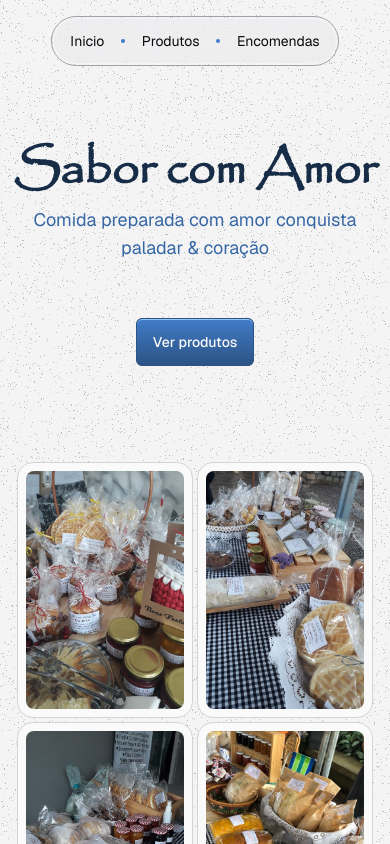
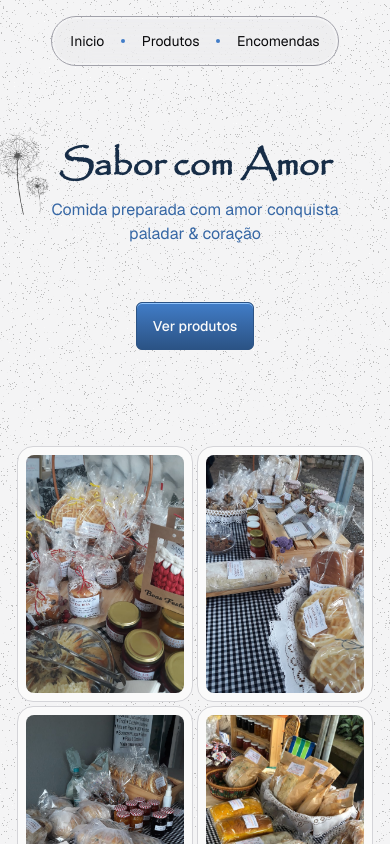
Before and after one commit to jotapemattos/sabor-com-amor, a Next.js app: page / in a window 390 px wide. Shown: the top 844 px of the page. Built offline with nearby package versions, Linux system fonts and the light colour scheme.

Commit message:
style(home): adjusts dandelion image position

```diff
--- a/src/app/(public)/page.tsx
+++ b/src/app/(public)/page.tsx
@@ -8,16 +8,20 @@ export default function Home() {
   return (
     <main className="flex flex-col justify-center items-center w-full px-2 md:px-0 max-w-screen-md mx-auto gap-24 mt-20">
       <section className="flex flex-col items-center justify-center gap-14">
-        <div className="text-center flex flex-col gap-3 relative">
-          <Image
-            src="/dandelion.png"
-            alt=""
-            width={500}
-            height={1000}
-            className="absolute w-40 h-64 -top-40 -rotate-6 -left-40"
-          />
-          <h1 className="font-serif text-5xl md:text-7xl xl:text-8xl text-brand-900 font-bold">Sabor com Amor</h1>
-          <span className="text-lg xl:text-xl text-brand-600">
+        <div className="text-center flex flex-col items-center relative w-full">
+          <div className="flex items-center justify-center relative">
+            <Image
+              src="/dandelion.png"
+              alt=""
+              width={160}
+              height={256}
+              className="w-16 h-24 sm:w-20 sm:h-32 md:w-32 md:h-52 absolute left-0 top-1/2 -translate-y-1/2 -translate-x-full -rotate-6 opacity-70"
+            />
+            <h1 className="font-serif text-4xl sm:text-5xl md:text-7xl xl:text-8xl text-brand-900 font-bold">
+              Sabor com Amor
+            </h1>
+          </div>
+          <span className="text-base sm:text-lg xl:text-xl text-brand-600 mt-3">
             Comida preparada com amor conquista <br /> paladar & coração
           </span>
         </div>
```
